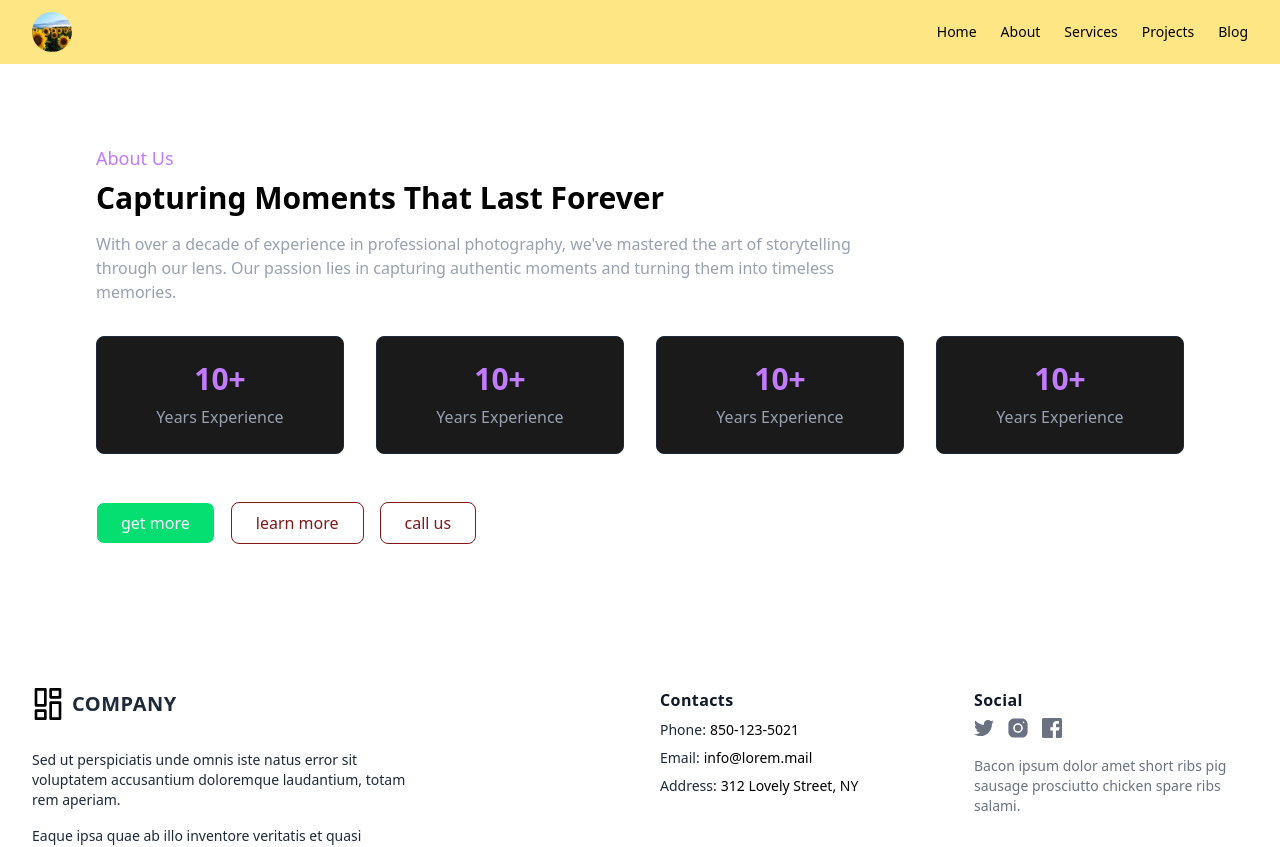
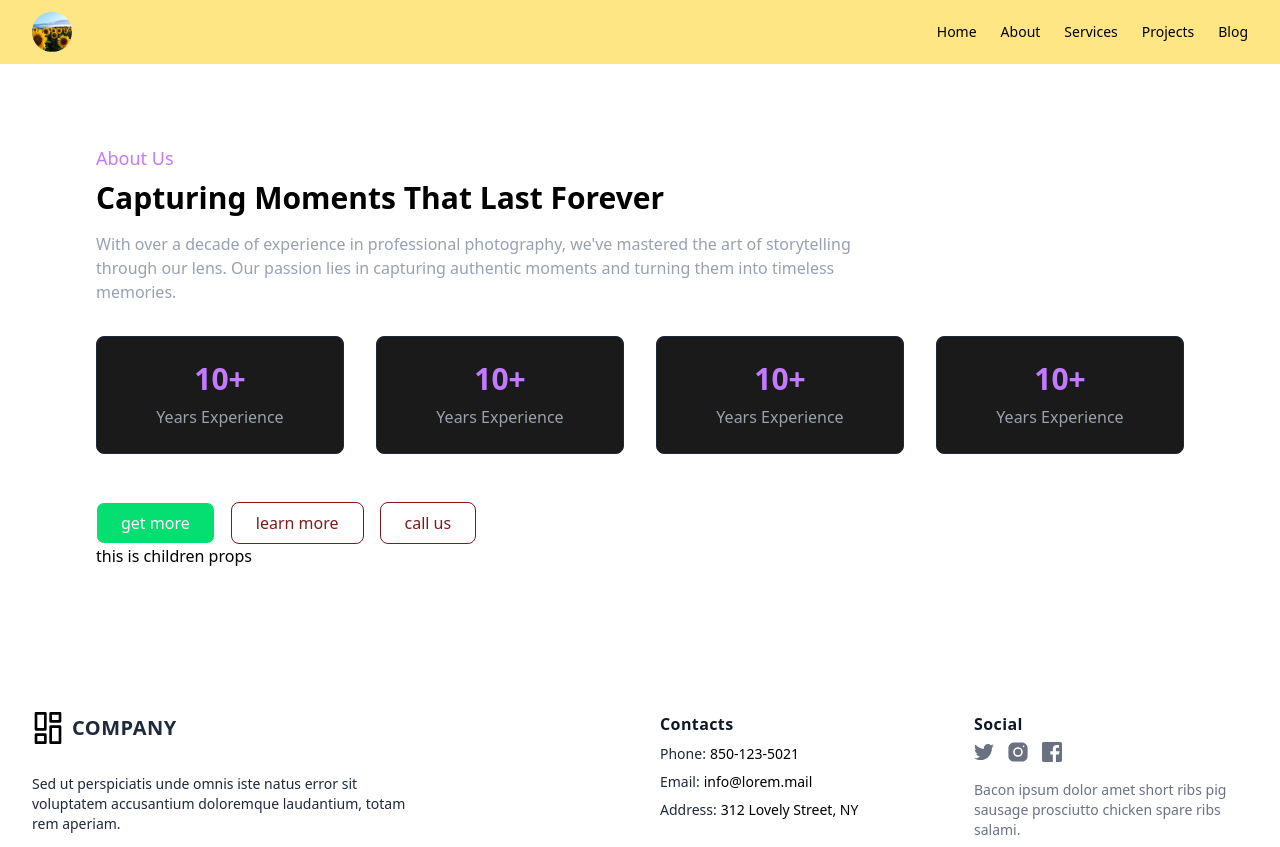
Before and after one commit to RajeshPandey10/react-season2, a React (Vite) app in the folder day3/: page /about in a window 1280 px wide. Shown: the top 847 px of the page. Built offline with nearby package versions, Linux system fonts and the light colour scheme.

Commit message:
children props

```diff
--- /dev/null
+++ b/day3/src/componetns/common/ChildreanProps.jsx
@@ -0,0 +1,9 @@
+import React from 'react'
+
+const ChildreanProps = ({children}) => {
+  return (
+    <div>{children}</div>
+  )
+}
+
+export default ChildreanProps
--- a/day3/src/pages/About.jsx
+++ b/day3/src/pages/About.jsx
@@ -1,5 +1,6 @@
 
 import Button from '../componetns/common/Button'
+import ChildreanProps from '../componetns/common/ChildreanProps'
 
 const About = () => {
   return (
@@ -44,6 +45,13 @@ const About = () => {
       <Button  text="learn more" color=" text-red-900"/>
       <Button  text="call us" color= "text-red-900"/>
     </div>
+
+    <ChildreanProps>
+
+        this is children props
+
+
+    </ChildreanProps>
   </div>
 </section>
 
```
